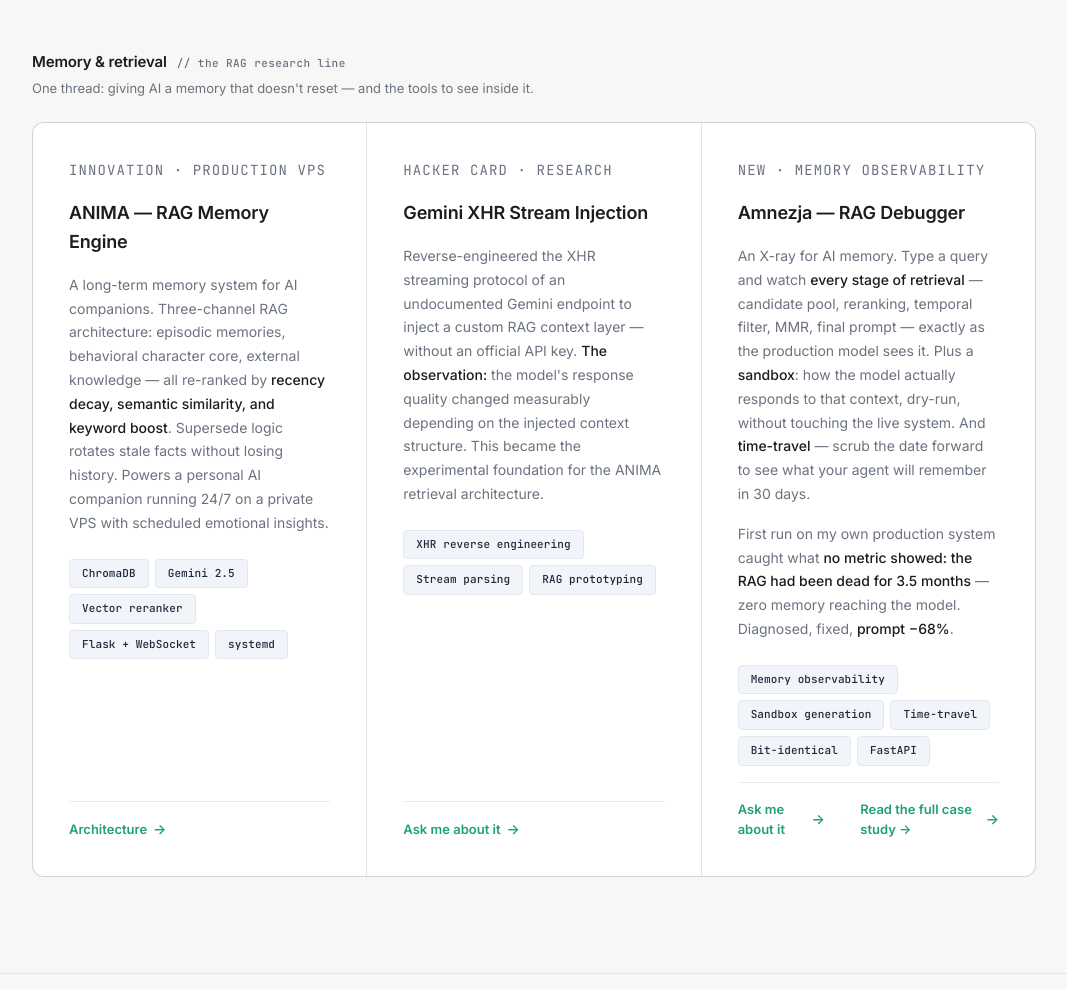
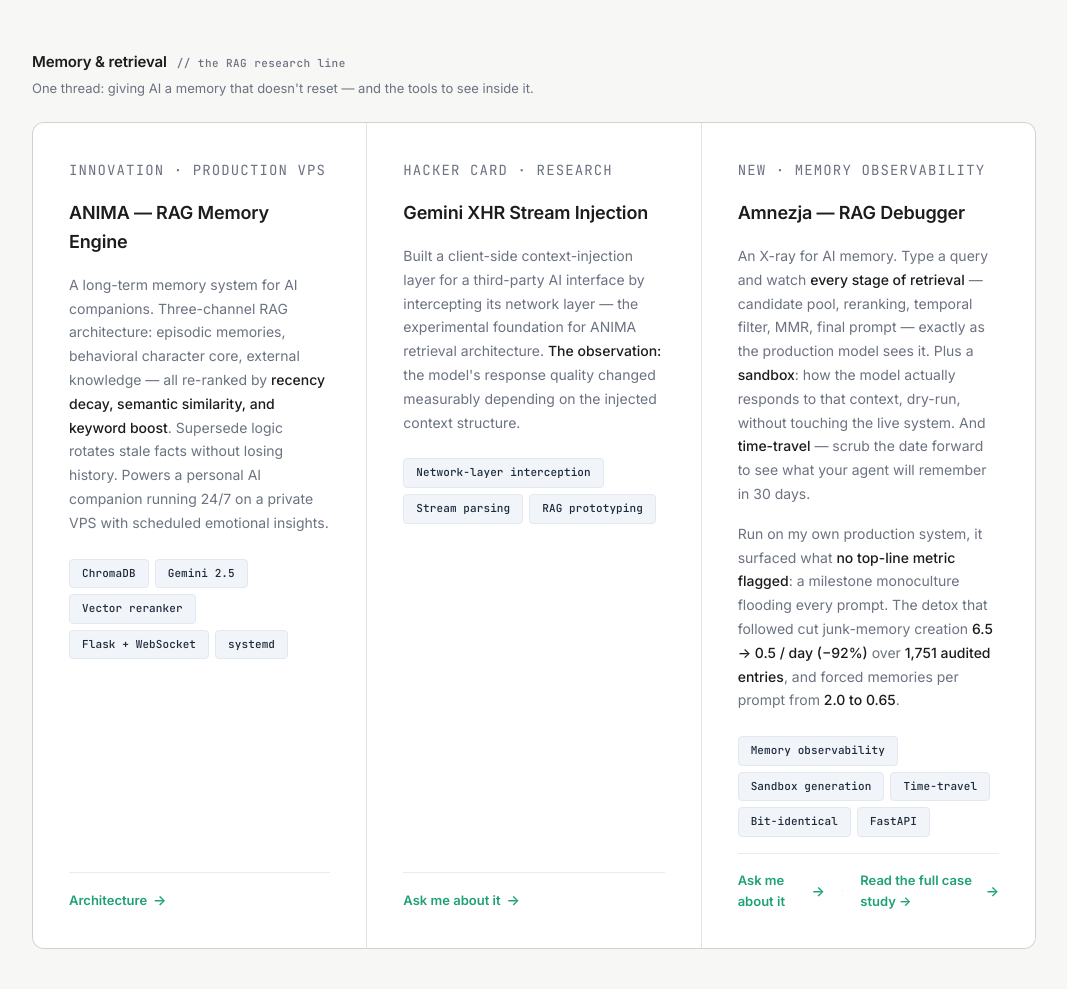
Before and after one commit to lukiikebukuro/forteca_finalna, a Flask app: page / in a window 1280 px wide. Shown: the part 1604-2593 px from the top of the page, without its empty margins (106-1173 px from the left). Run offline with Flask 3, Linux system fonts and the light colour scheme; parts of the project's set-up code (start-up, migrations or seed data) failed here and were passed over.

Commit message:
index: neutralize risky language + fix stale Amnezja metrics
- Gemini XHR card: "Reverse-engineered ... undocumented endpoint" reads
  as a security red flag to a CTO evaluating production data access.
  Reframed as a neutral technical description of the same work;
  dropped the now-redundant closing sentence (duplicated "experimental
  foundation for ANIMA" — kept it once, in the new opening sentence).
  Meta-chip "XHR reverse engineering" -> "Network-layer interception"
  for the same reason.
- Amnezja card: was still showing the stale "RAG dead 3.5 months / -68%"
  claim, same one already replaced in anima.html yesterday. Swapped in
  the same verified July-detox metrics (6.5->0.5/day -92%, 1751 audited
  entries, 2.0->0.65 per prompt).

Content only — no design/CSS changes.

Co-Authored-By: Claude Opus 4.8 <noreply@anthropic.com>

```diff
--- a/templates/index.html
+++ b/templates/index.html
@@ -640,14 +640,13 @@
                 <p class="project-tag">Hacker Card · Research</p>
                 <h3>Gemini XHR Stream Injection</h3>
                 <p>
-                    Reverse-engineered the XHR streaming protocol of an undocumented Gemini endpoint
-                    to inject a custom RAG context layer — without an official API key.
+                    Built a client-side context-injection layer for a third-party AI interface by
+                    intercepting its network layer — the experimental foundation for ANIMA retrieval architecture.
                     <strong>The observation:</strong> the model's response quality changed measurably
                     depending on the injected context structure.
-                    This became the experimental foundation for the ANIMA retrieval architecture.
                 </p>
                 <div class="project-meta">
-                    <span class="meta-chip">XHR reverse engineering</span>
+                    <span class="meta-chip">Network-layer interception</span>
                     <span class="meta-chip">Stream parsing</span>
                     <span class="meta-chip">RAG prototyping</span>
                 </div>
@@ -668,9 +667,10 @@
                     scrub the date forward to see what your agent will remember in 30 days.
                 </p>
                 <p>
-                    First run on my own production system caught what <strong>no metric showed: the RAG had
-                    been dead for 3.5 months</strong> — zero memory reaching the model. Diagnosed, fixed,
-                    <strong>prompt −68%</strong>.
+                    Run on my own production system, it surfaced what <strong>no top-line metric flagged</strong>:
+                    a milestone monoculture flooding every prompt. The detox that followed cut junk-memory creation
+                    <strong>6.5 → 0.5 / day (−92%)</strong> over <strong>1,751 audited entries</strong>, and forced
+                    memories per prompt from <strong>2.0 to 0.65</strong>.
                 </p>
                 <div class="project-meta">
                     <span class="meta-chip">Memory observability</span>
```
